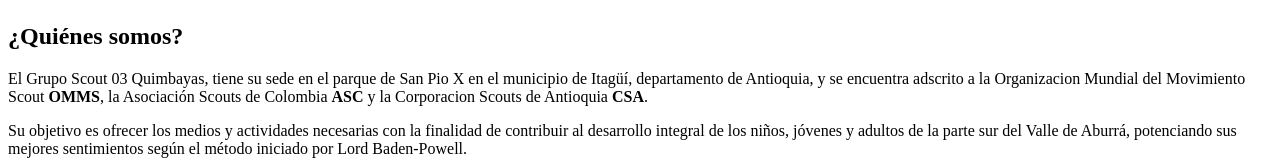
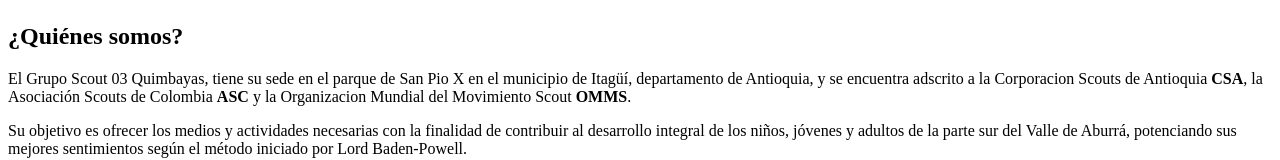
Before and after one commit to sagudelo1200/03quimbayas, a React (Create React App) app: page /grupo in a window 1280 px wide. Shown: the part 517-677 px from the top of the page. Built offline with nearby package versions, Linux system fonts and the light colour scheme; no server answers; the HTML template or start-up script is replaced by a standard one.

Commit message:
correct order of the corporate image

```diff
--- a/src/views/Grupo/index.js
+++ b/src/views/Grupo/index.js
@@ -12,8 +12,7 @@
           <Col md='6'>
             <p>
               El Grupo Scout 03 Quimbayas, tiene su sede en el parque de San Pio X en el municipio
-              de Itagüí, departamento de Antioquia, y se encuentra adscrito a la Organizacion Mundial del
-              Movimiento Scout <b>OMMS</b>, la Asociación Scouts de Colombia <b>ASC</b> y la Corporacion Scouts de Antioquia <b>CSA</b>.
+              de Itagüí, departamento de Antioquia, y se encuentra adscrito a la Corporacion Scouts de Antioquia <b>CSA</b>, la Asociación Scouts de Colombia <b>ASC</b> y la Organizacion Mundial del Movimiento Scout <b>OMMS</b>.
             </p>
           </Col>
           <Col md='6'>
```
